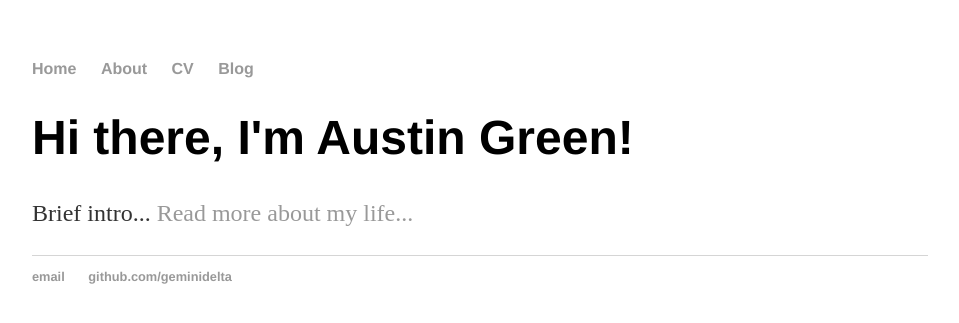
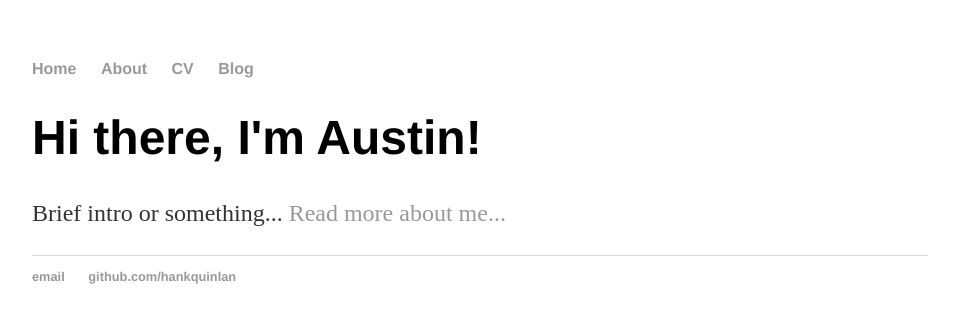
Before and after one commit to geminiDelta/geminidelta.github.io, a Jekyll site: the page built from index.html, in a window 1280 px wide. Shown: the top 323 px of the page, without its empty margins (160-1119 px from the left). Built offline with Jekyll 4.4.1, drawn with Linux system fonts in a browser that asks for light colours.

Commit message:
Update index.html
updated to use Jekyll layout

```diff
--- a/index.html
+++ b/index.html
@@ -1,30 +1,8 @@
-<!DOCTYPE html>
-<html>
-	<head>
-		<title>Austin Green | Junior Software Developer</title>
-		<!-- link to main stylesheet -->
-		<link rel="stylesheet" type="text/css" href="/css/main.css">
-	</head>
-	<body>
-		<nav>
-    		<ul>
-        		<li><a href="/">Home</a></li>
-	        	<li><a href="/about">About</a></li>
-        		<li><a href="/cv">CV</a></li>
-        		<li><a href="/blog">Blog</a></li>
-    		</ul>
-		</nav>
-		<div class="container">
-    		<div class="blurb">
-        		<h1>Hi there, I'm Austin Green!</h1>
-				<p>Brief intro... <a href="/about">Read more about my life...</a></p>
-    		</div><!-- /.blurb -->
-		</div><!-- /.container -->
-		<footer>
-    		<ul>
-        		<li><a href="mailto:green.6321@gmail.com">email</a></li>
-        		<li><a href="https://github.com/geminidelta">github.com/geminidelta</a></li>
-			</ul>
-		</footer>
-	</body>
-</html>
+---
+layout: default
+title: Austin Green | Junior Software Developer
+---
+<div class="blurb">
+	<h1>Hi there, I'm Austin!</h1>
+	<p>Brief intro or something... <a href="/about">Read more about me...</a></p>
+</div><!-- /.blurb -->
```
